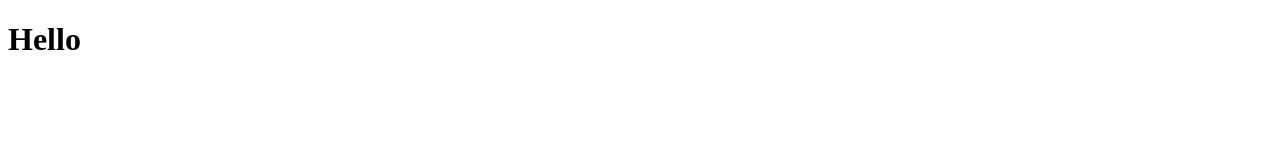
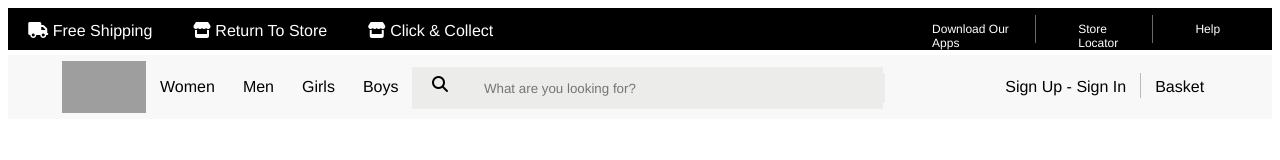
Before and after one commit to nitinkadam70/TeamMax, a plain HTML site: page index.html in a window 1280 px wide. Drawn offline with Linux system fonts and the light colour scheme; grey boxes are pictures that could not be loaded.

Commit message:
navbar html part is completed

```diff
--- /dev/null
+++ b/CSS/index.css
@@ -0,0 +1,95 @@
+*{
+    font-family: ProximaNova-Semibold,"Helvetica Neue",Arial,sans-serif,"Apple Color Emoji","Segoe UI Emoji";
+}
+    #navbar{
+    height: 42px;
+    background-color: black;
+    display: flex;
+    justify-content: space-between;
+}
+#navbar>div{
+    width: 40%;
+    display: flex;
+    justify-content: space-around;
+}
+a{
+    text-decoration: none;
+}
+#navbar>div>div,a{
+margin: auto;
+padding: 14px;
+color: white;
+}
+#navbar>#links{
+    width: 25%;
+    margin-right: 3%;
+}
+#links>a{
+    color: #FFFFFF;
+    font-size: 12px;
+}
+#links>div{
+    border-left: 0.1px solid rgb(109, 105, 105);
+}
+
+#Navbar2{
+    display: flex;
+    height: 64px;
+    background-color: #f7f8f7;
+    margin-top: -1%;
+    align-items: center;
+    justify-content: space-around;
+
+
+}
+
+#Navbar2>div>img{
+    width: 101px;
+    height: 52px;
+}
+#Navbar2>div>a{
+    color: black;
+}
+#Navbar2>div>a:hover{
+    background-color: white;
+    color: blue;
+}
+
+#Navbar2>div:first-child{
+    width: 65%;
+    display: flex;
+}
+#search{
+    width: 448px;
+    border: 1px solid #ECEDEB;
+    height: 40px;
+    display: flex;
+    align-items: center;
+    justify-content: center;
+    border-radius: 2px;
+    background-color: #ecedeb;
+    padding:0px 7px 0px 14px;
+    margin-top: 0.7%;
+
+}
+#search>div>input{
+    width: 416px;
+    height: 30px;
+    padding:0px 7px 0px 14px;
+    background-color: #ecedeb;
+    border: 1px solid #ECEDEB;
+}
+#search>div>i{
+    width: 30px;
+    height: 24px;
+    padding: 0px 7px 0px 14px;
+}
+
+#links2{
+    display: flex;
+}
+#links2>div{
+    border-left: 0.1px solid rgb(192, 182, 182);
+    height: 25px;
+    margin-top: 4%;
+}
--- /dev/null
+++ b/JS/index.js
@@ -0,0 +1,4 @@
+var logo = document.querySelector("#Navbar2>div>img");
+logo.addEventListener("click",function(){
+    window.location.href="index.html";
+})
--- a/index.html
+++ b/index.html
@@ -1,13 +1,64 @@
 <!-- home page -->
 <!DOCTYPE html>
 <html lang="en">
+
 <head>
     <meta charset="UTF-8">
     <meta http-equiv="X-UA-Compatible" content="IE=edge">
     <meta name="viewport" content="width=device-width, initial-scale=1.0">
+    <script src="https://kit.fontawesome.com/4f2af7deb6.js" crossorigin="anonymous"></script>
     <title>Document</title>
 </head>
+<link rel="stylesheet" href="./CSS/index.css">
+
 <body>
-    <h1>Hello</h1>
+    <div id="navbar">
+        <div>
+            <div>
+                <i class="fa-solid fa-truck"></i>
+                Free Shipping
+            </div>
+            <div>
+                <i class="fa-solid fa-store"></i>
+                Return To Store
+            </div>
+            <div>
+                <i class="fa-solid fa-store"></i>
+                Click & Collect
+            </div>
+        </div>
+        <div id="links">
+            <a href="">Download Our Apps</a>
+            <div></div>
+            <a href="">Store Locator</a>
+            <div></div>
+            <a href="">Help</a>
+        </div>
+    </div>
+    <br>
+    <div id="Navbar2">
+        <div>
+            <img src="https://th.bing.com/th/id/R.392ee4a47aeda3f4ae3277add72d6cc8?rik=TTSSRYMVcwpkMA&riu=http%3a%2f%2fwww.citycentremuscat.com%2f-%2fmedia%2ftenants-logos%2ffashion%2fmax-en-am.jpg%3fh%3d160%26w%3d240%26la%3den%26hash%3d0313FC4A6F01F5E81BF39E4DFCAB584F1C994A8C&ehk=3K1WAyVLG3DMa3olMAgUyEdnqVj7RnpCLfhx6zmfjUk%3d&risl=&pid=ImgRaw&r=0"
+                alt="logo">
+            <a href="index.html">Women</a>
+            <a href="">Men</a>
+            <a href="">Girls</a>
+            <a href="">Boys</a>
+            <div id="search">
+                <div> <i class="fa-solid fa-magnifying-glass"></i></div>
+                <div><input type="search" placeholder="What are you looking for?"></div>
+            </div>
+
+
+
+        </div>
+        <div id = "links2">
+            <a href="">Sign Up - Sign In</a>
+            <div></div>
+            <a href=""> Basket</a>
+        </div>
+    </div>
 </body>
+<script src="./JS/index.js"></script>
+
 </html>
```
